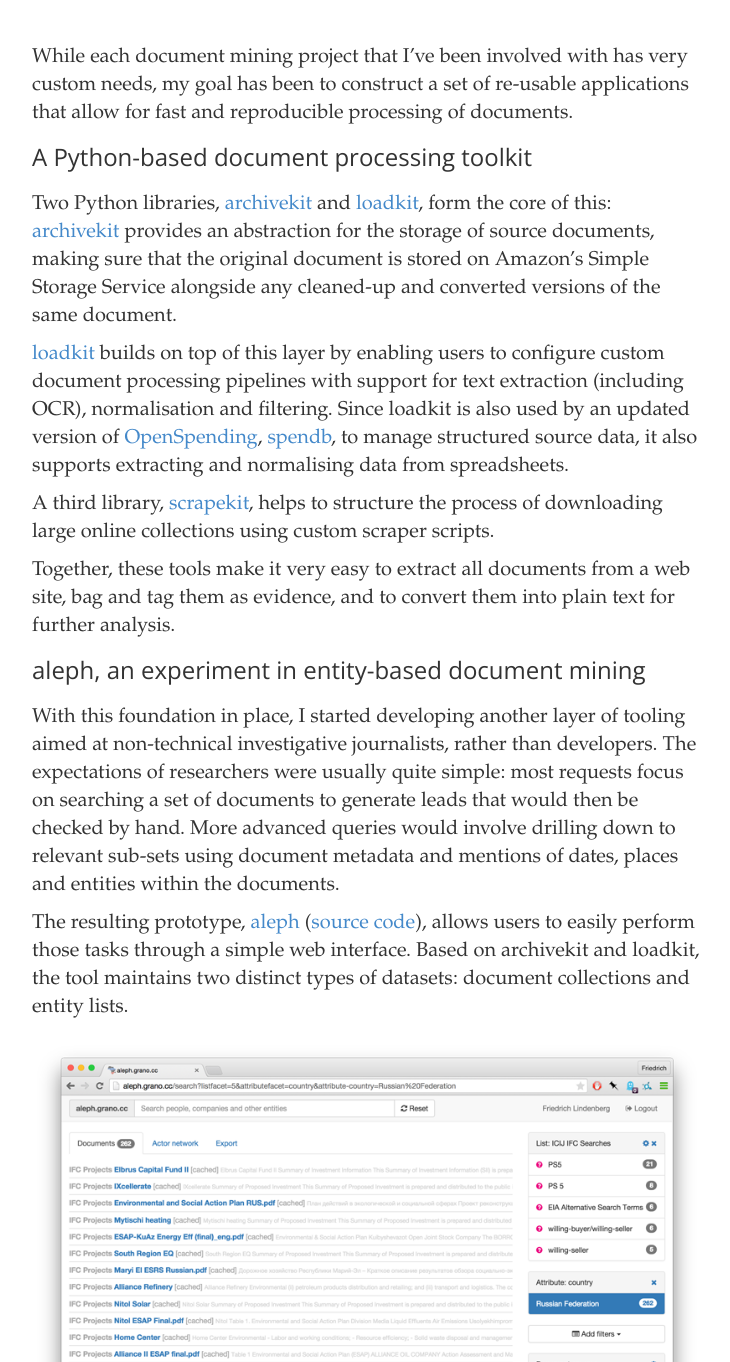
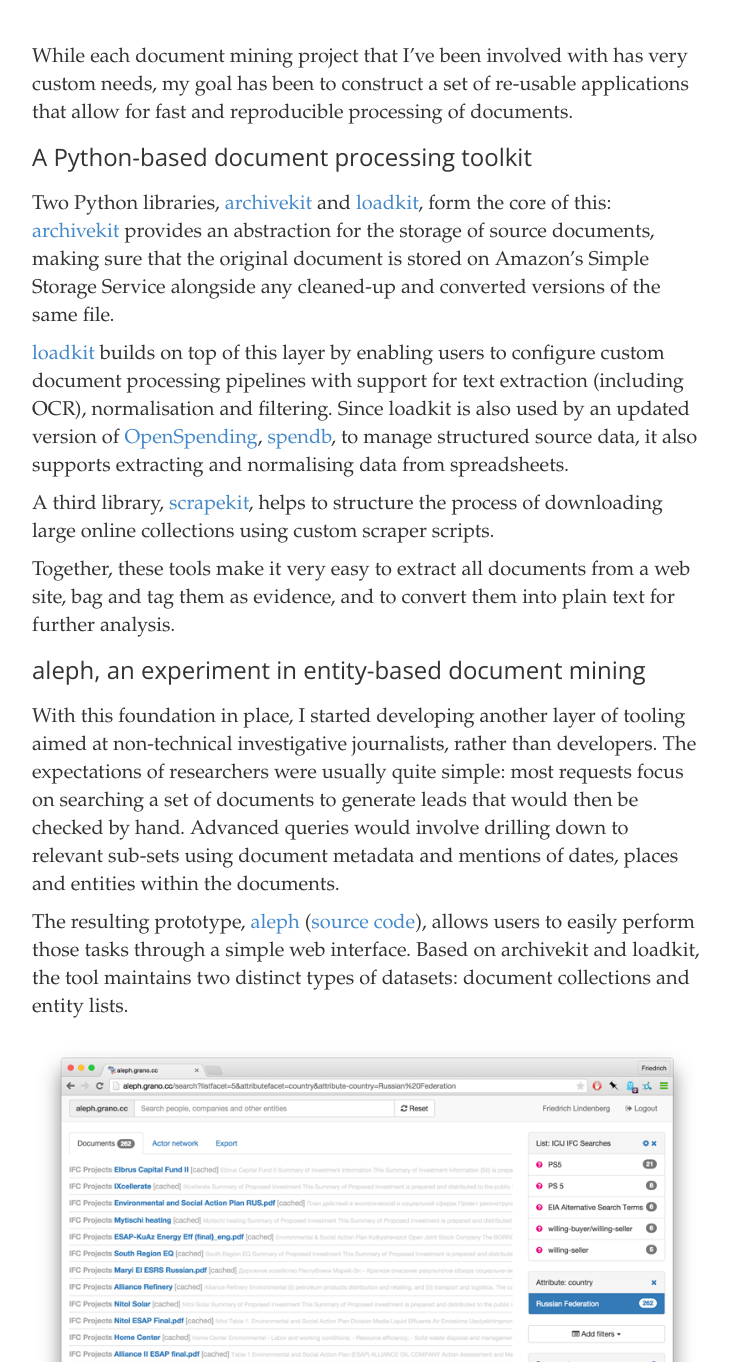
Before and after one commit to pudo/pudo.org, a Jekyll site: the page built from blog/_posts/2015-05-15-document-mining.md, in a window 1280 px wide and 1400 px high, scrolled down 949 px, cut to the strip 38-1400 px from the top of the window. Shown: the whole strip, without its empty margins (273-1003 px from the left). Built offline with Jekyll 4.4.1, drawn with Linux system fonts in a browser that asks for light colours; nearby versions of some CDN libraries; Markdown is read by kramdown in place of the engine named in the settings; comment, search, counter and statistics services are not loaded; some of the changed text lies outside the part shown.

Commit message:
small changes

```diff
--- a/blog/_posts/2015-05-15-document-mining.md
+++ b/blog/_posts/2015-05-15-document-mining.md
@@ -19,7 +19,7 @@
 
 ### A Python-based document processing toolkit
 
-Two Python libraries, [archivekit](https://github.com/pudo/archivekit) and [loadkit](https://github.com/pudo/loadkit), form the core of this: [archivekit](https://github.com/pudo/archivekit) provides an abstraction for the storage of source documents, making sure that the original document is stored on Amazon's Simple Storage Service alongside any cleaned-up and converted versions of the same document.
+Two Python libraries, [archivekit](https://github.com/pudo/archivekit) and [loadkit](https://github.com/pudo/loadkit), form the core of this: [archivekit](https://github.com/pudo/archivekit) provides an abstraction for the storage of source documents, making sure that the original document is stored on Amazon's Simple Storage Service alongside any cleaned-up and converted versions of the same file.
 
 [loadkit](https://github.com/pudo/loadkit) builds on top of this layer by enabling users to configure custom document processing pipelines with support for text extraction (including OCR), normalisation and filtering. Since loadkit is also used by an updated version of [OpenSpending](http://openspending.org), [spendb](https://github.com/mapthemoney/spendb), to manage structured source data, it also supports extracting and normalising data from spreadsheets.
 
@@ -29,7 +29,7 @@
 
 ### aleph, an experiment in entity-based document mining
 
-With this foundation in place, I started developing another layer of tooling aimed at non-technical investigative journalists, rather than developers. The expectations of researchers were usually quite simple: most requests focus on searching a set of documents to generate leads that would then be checked by hand. More advanced queries would involve drilling down to relevant sub-sets using document metadata and mentions of dates, places and entities within the documents.
+With this foundation in place, I started developing another layer of tooling aimed at non-technical investigative journalists, rather than developers. The expectations of researchers were usually quite simple: most requests focus on searching a set of documents to generate leads that would then be checked by hand. Advanced queries would involve drilling down to relevant sub-sets using document metadata and mentions of dates, places and entities within the documents.
 
 The resulting prototype, [aleph](http://aleph.grano.cc) ([source code](https://github.com/pudo/aleph)), allows users to easily perform those tasks through a simple web interface. Based on archivekit and loadkit, the tool maintains two distinct types of datasets: document collections and entity lists.
 
@@ -45,9 +45,9 @@
 Each document imported from one of these sources is tagged against the entities present in aleph's entity lists. Rather than relying on an out-of-the-box entity extraction service like Reuter's Calais, entity lists allow researchers to name more specific sets of things they might be interested in: local parliamentarians in a country, companies and directors relevant to a particular investigation etc.
 
 <div class="captioned">
-    <img src="/assets/images/aleph2.png" class="img-responsive" alt="Aleph, showing actors"></a>
+    <img src="/assets/images/aleph3.png" class="img-responsive" alt="Aleph, editing entities"></a>
     <div class="caption">
-        Joint mentions of South African politicians in the collected reporting about the Nkandla scandal.
+        Editing entity lists for custom tagging of source documents
     </div>
 </div>
 
@@ -58,9 +58,9 @@
 This way, a researcher can apply a set of filters to the document list and then download all matching documents to work through them and document their findings in the same spreadsheet.
 
 <div class="captioned">
-    <img src="/assets/images/aleph3.png" class="img-responsive" alt="Aleph, editing entities"></a>
+    <img src="/assets/images/aleph2.png" class="img-responsive" alt="Aleph, showing actors"></a>
     <div class="caption">
-        Editing entity lists for custom tagging of source documents
+        Joint mentions of South African politicians in the collected reporting about the Nkandla scandal.
     </div>
 </div>
 
```
Also changed, not shown: other parts of blog/_posts/2015-05-15-document-mining.md (+1 -1 lines).
